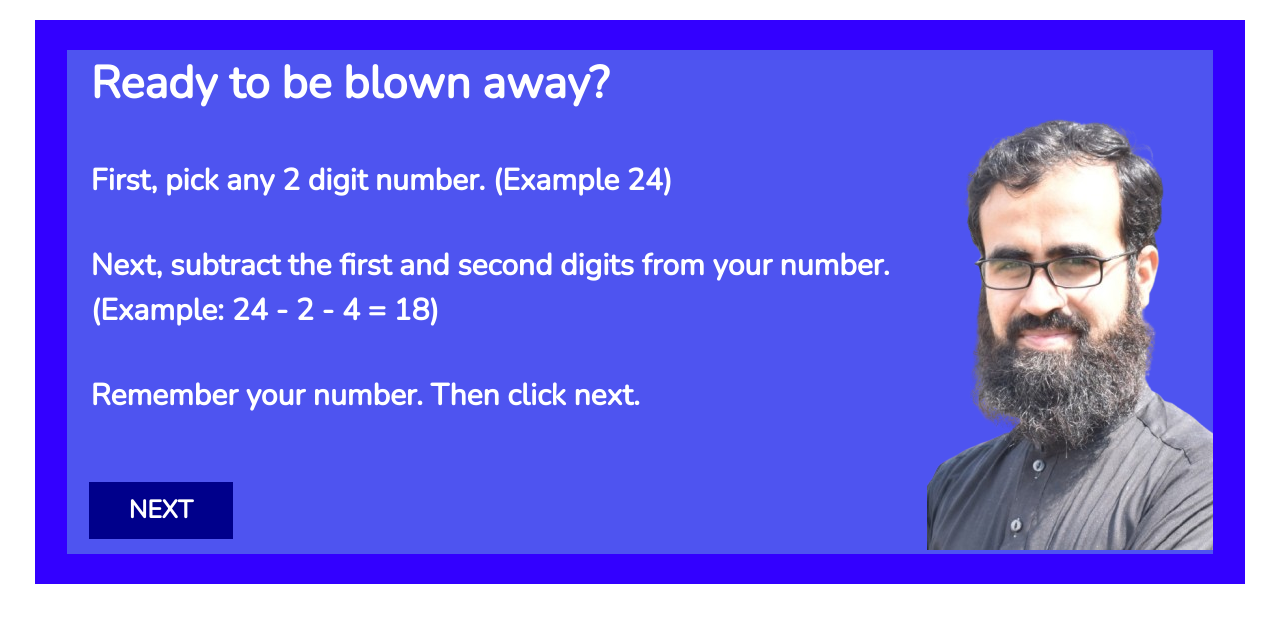
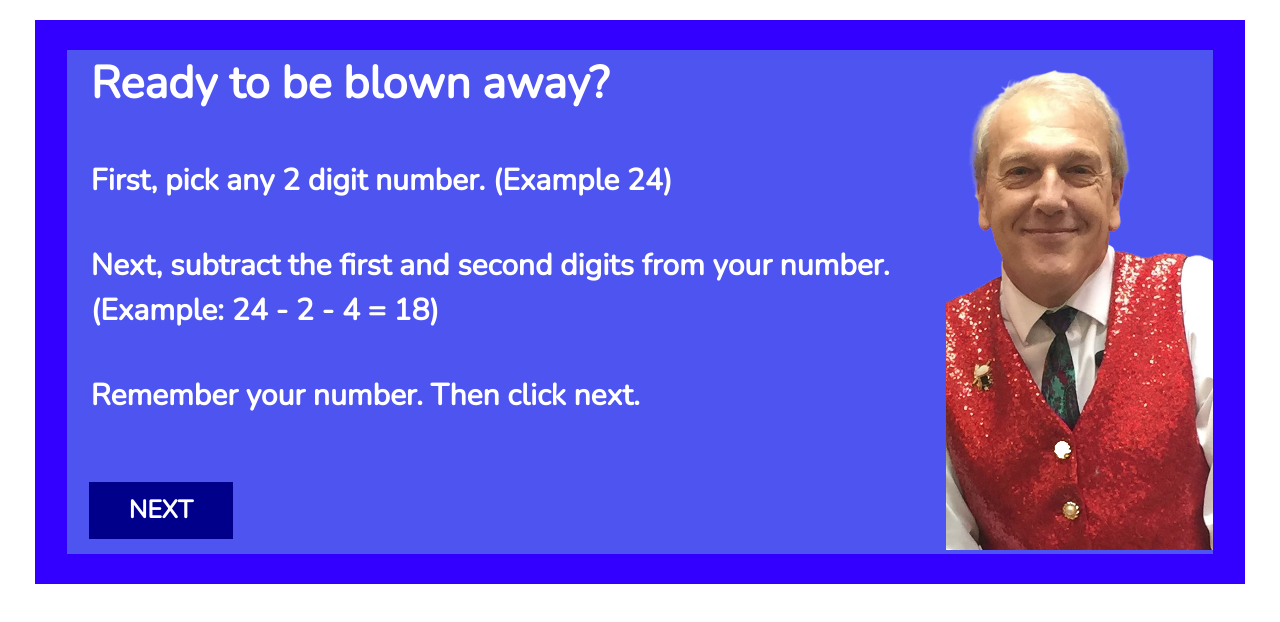
Before and after one commit to razaaflak/magicillustion, a plain HTML site: page index.html in a window 1280 px wide. Drawn offline with nearby package versions, Linux system fonts and the light colour scheme.

Commit message:
changed the picture

```diff
--- a/index.html
+++ b/index.html
@@ -61,11 +61,12 @@
             box-sizing: border-box; /* Includes padding and border in width/height calculations */
             padding-right: 10px; /* Optional padding to create buffer from the edge */
         }
-        .image img {
-            max-width: 200%; /* Enlarges the image slightly */
+        .slide1 .image img {
+            max-width: 150%; /* Enlarges the image slightly */
             height: auto;
             display: block;
             object-fit: cover;
+            margin-left: 130px;
         }
         .slide2 .img-right {
             display: flex;
@@ -155,7 +156,7 @@
                     </div>
                     <div class="col-md-3" style="padding: 0px;">
                         <div class="image">
-                            <img src="jeffrey.png">
+                            <img src="Jeff_wbg.png">
                         </div>
                     </div>
                 </div>
@@ -169,7 +170,7 @@
                     </div>
                     <div class="img-right col-md-3 d-flex flex-column align-items-center" style="padding: 0;">
                         <div class="image">
-                            <img src="jeffrey.png" alt="Image">
+                            <img src="Jeff_wbg.png" alt="Image">
                         </div>
                         <div class="button button-next2 mt-3">NEXT</div>
                     </div>
@@ -181,7 +182,7 @@
                 <div class="row">
                     <div class="col-md-4" style="padding: 0px 7px">
                         <div class="image">
-                            <img src="jeffrey.png">
+                            <img src="Jeff_wbg.png">
                         </div>
                     </div>
                     <div class="col-md-8 d-flex flex-column align-items-center">
```
Also changed, not shown: Jeff_wbg.png (added).
